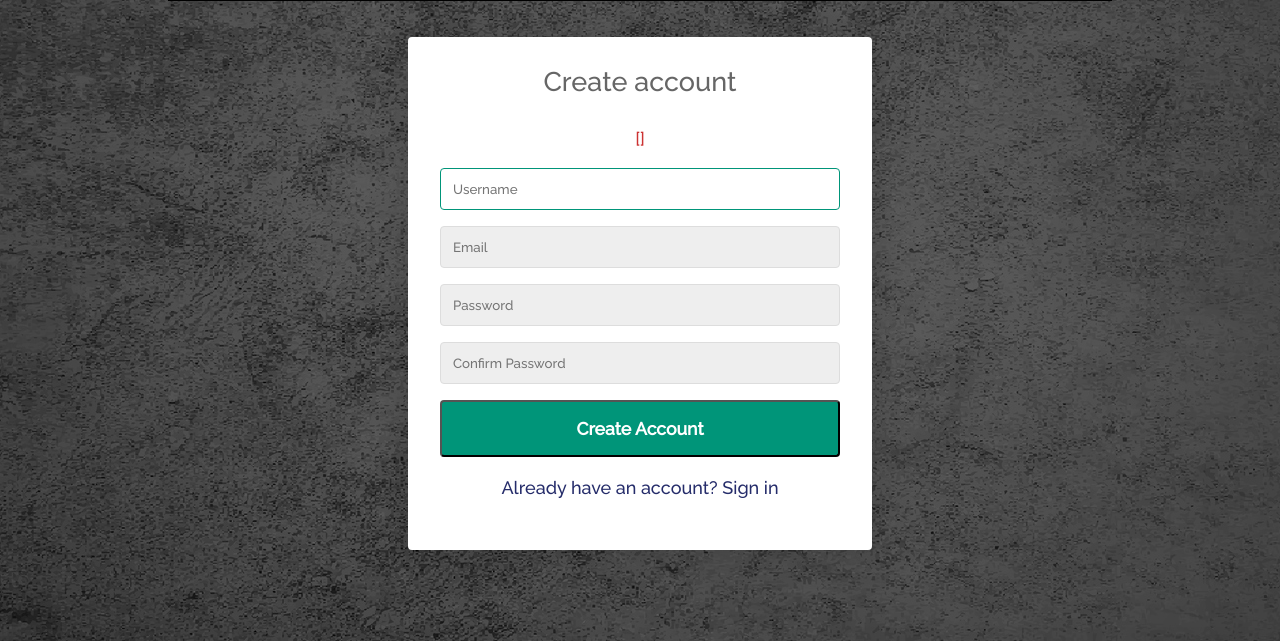
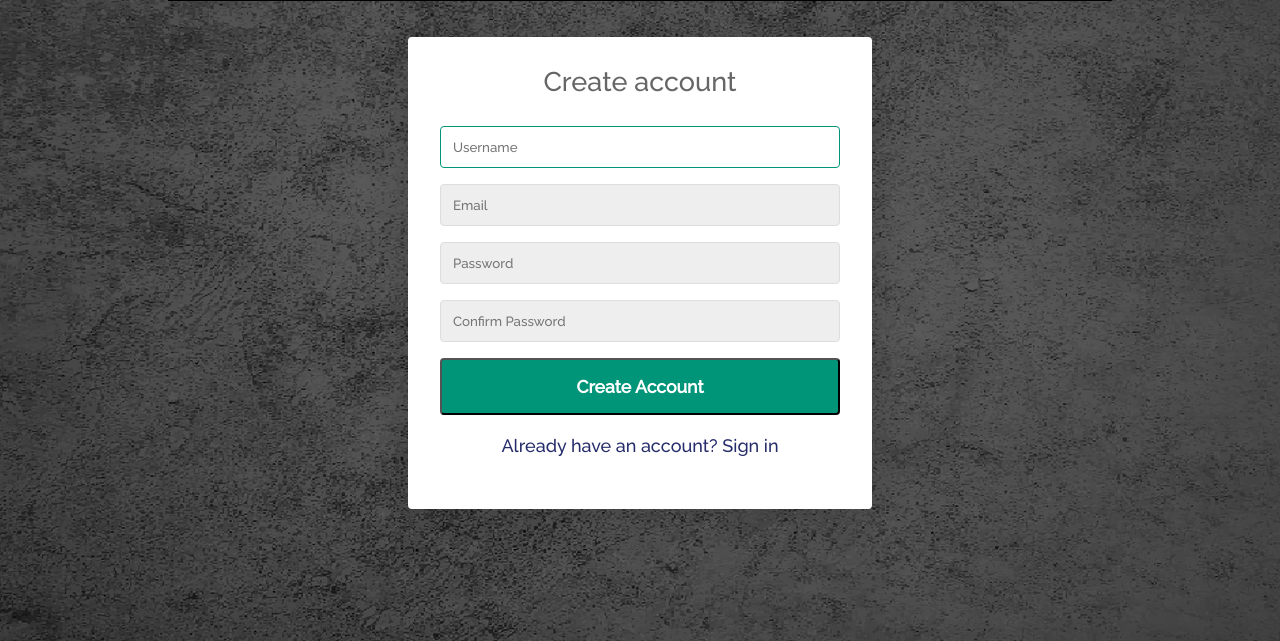
Before and after one commit to msteenab/Group3-repo-projects, a Flask app: page /signup in a window 1280 px wide. Shown: the part 159-800 px from the top of the page. Run offline with Flask 3, Linux system fonts and the light colour scheme.

Commit message:
Update signup.html
updated signup

```diff
--- a/Templates/signup.html
+++ b/Templates/signup.html
@@ -37,31 +37,36 @@
         </header>
     </div>
     <div class="container">
-        <form class="form" id="Login" method="post" action="{{ url_for('signin') }}">
+        <form class="form" id="CreateAccount" method="post" action="{{ url_for('signup') }}">
             <h2 class="form__title">Create account</h2>
-            <div class="form__message form__message--error">{{ get_flashed_messages(with_categories=true) }}</div>
+
+            {% if show_flash_message %}
+            <div class="form__flash-message form__message form__message--error">
+                {{ get_flashed_messages(with_categories=true) }}
+            </div>
+            {% endif %}
+
             <div class="form__input-group">
-                <input type="text" name="username" class="form__input" autofocus
-                    placeholder="Username">
+                <input type="text" name="username" class="form__input" autofocus placeholder="Username">
                 <div class="form__input-error-message"> </div>
             </div>
             <div class="form__input-group">
-                <input type="text" name="email" class="form__input" autofocus
-                    placeholder="Email">
+                <input type="text" name="email" class="form__input" autofocus placeholder="Email">
                 <div class="form__input-error-message"> </div>
             </div>
             <div class="form__input-group">
-                <input type="password" name="password" class="form__input" autofocus
-                    placeholder="Password">
+                <input type="password" name="password" class="form__input" autofocus placeholder="Password">
                 <div class="form__input-error-message"> </div>
             </div>
             <div class="form__input-group">
-                <input type="password" name="confirm-password" class="form__input" autofocus placeholder="Confirm Password">
+                <input type="password" name="confirm-password" class="form__input" autofocus
+                    placeholder="Confirm Password">
                 <div class="form__input-error-message"> </div>
             </div>
             <button class="form__button" type="submit">Create Account</button>
             <p class=" form__text">
-                <a class="form__link" href="{{ url_for('signin') }}" id="linkCreateAccount"> Already have an account? Sign in</a>
+                <a class="form__link" href="{{ url_for('signin') }}" id="linkCreateAccount"> Already have an account?
+                    Sign in</a>
             </p>
         </form>
     </div>
```
